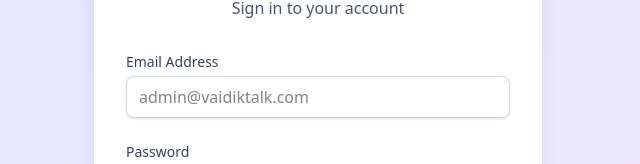
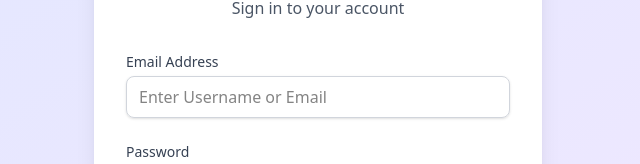
Before and after one commit to vaidiktalkapp/vaidiktalkAI2, a Next.js app in the folder admin-portal/: page /login in a window 1280 px wide. Shown: the part 289-453 px from the top of the page, without its empty margins (322-962 px from the left). Built offline with nearby package versions, Linux system fonts and the light colour scheme; no server answers.

Commit message:
Update page.tsx

```diff
--- a/admin-portal/src/app/(auth)/login/page.tsx
+++ b/admin-portal/src/app/(auth)/login/page.tsx
@@ -113,7 +113,7 @@ export default function LoginPage() {
               className={`mt-1 block w-full px-3 py-2 border rounded-md shadow-sm focus:outline-none focus:ring-indigo-500 focus:border-indigo-500 ${
                 errors.email ? 'border-red-500' : 'border-gray-300'
               }`}
-              placeholder="admin@vaidiktalk.com"
+              placeholder="Enter Username or Email"
             />
             {errors.email && (
               <p className="mt-1 text-sm text-red-600">{errors.email}</p>
```
